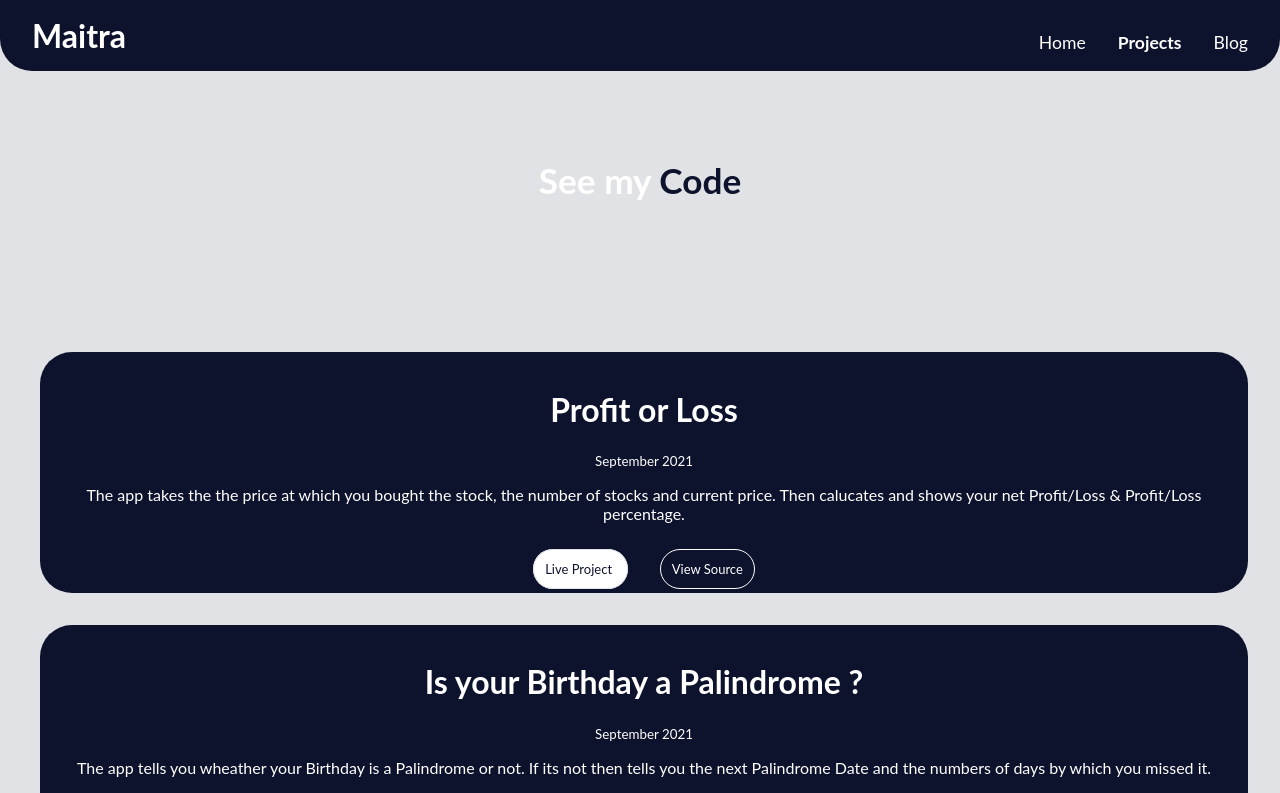
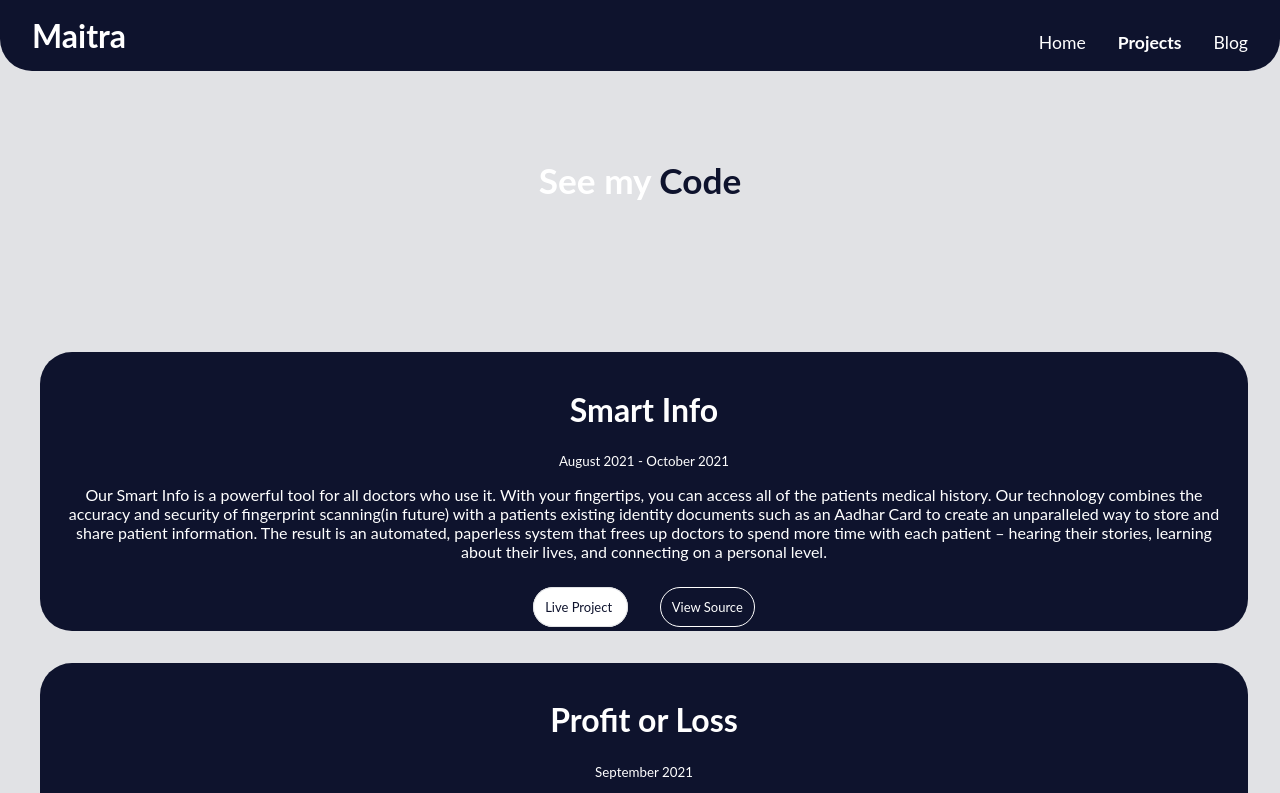
Before and after one commit to maitrakhatri/My-Portfolio, a plain HTML site: page projects.html in a window 1280 px wide. Shown: the top 793 px of the page. Drawn offline with Linux system fonts and the light colour scheme.

Commit message:
new project added

```diff
--- a/projects.html
+++ b/projects.html
@@ -31,6 +31,14 @@
     </header>
 
     <ul reversed>
+
+        <li class="project-ow">
+            <h1>Smart Info</h1>
+            <small>August 2021 - October 2021</small>
+            <p>Our Smart Info is a powerful tool for all doctors who use it. With your fingertips, you can access all of the patients medical history. Our technology combines the accuracy and security of fingerprint scanning(in future) with a patients existing identity documents such as an Aadhar Card to create an unparalleled way to store and share patient information. The result is an automated, paperless system that frees up doctors to spend more time with each patient – hearing their stories, learning about their lives, and connecting on a personal level.</p>
+            <br><a href="http://smart-info.me/" class="primary-btn"> Live Project </a>
+            <a href="https://github.com/hirvaDhandhukia/smartInfo" class="secondary-btn"> View  Source</a>
+        </li>
 
         <li class="project-ow">
             <h1>Profit or Loss</h1>
```
